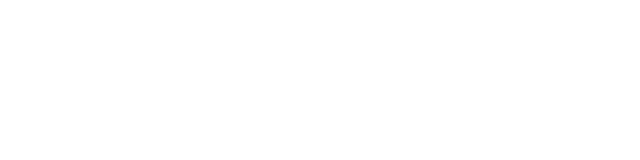
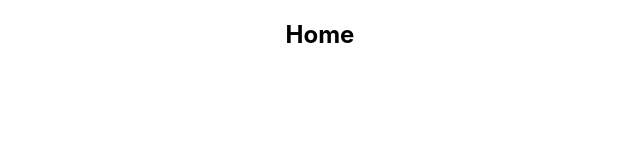
Before and after one commit to irriz-jayy/the-emotional-blogs, a React (Create React App) app in the folder the-emotional-blogs/: page / in a window 1280 px wide. Before the commit this address had no page. Shown: the top 160 px of the page, without its empty margins (320-960 px from the left). Built offline with nearby package versions, Linux system fonts and the light colour scheme; a web font is replaced by a local one.

Commit message:
Added home

```diff
--- a/the-emotional-blogs/src/App.js
+++ b/the-emotional-blogs/src/App.js
@@ -1,11 +1,13 @@
 import { BrowserRouter, Route, Routes } from "react-router-dom";
 import Login from "./components/Login";
+import Homepage from "./components/Homepage";
 
 function App() {
   return (
     <div className="App">
       <Routes>
         <Route path="/login" element={<Login />} />
+        <Route path="/" element={<Homepage />} />
       </Routes>
       {/* <Login /> */}
     </div>
```
